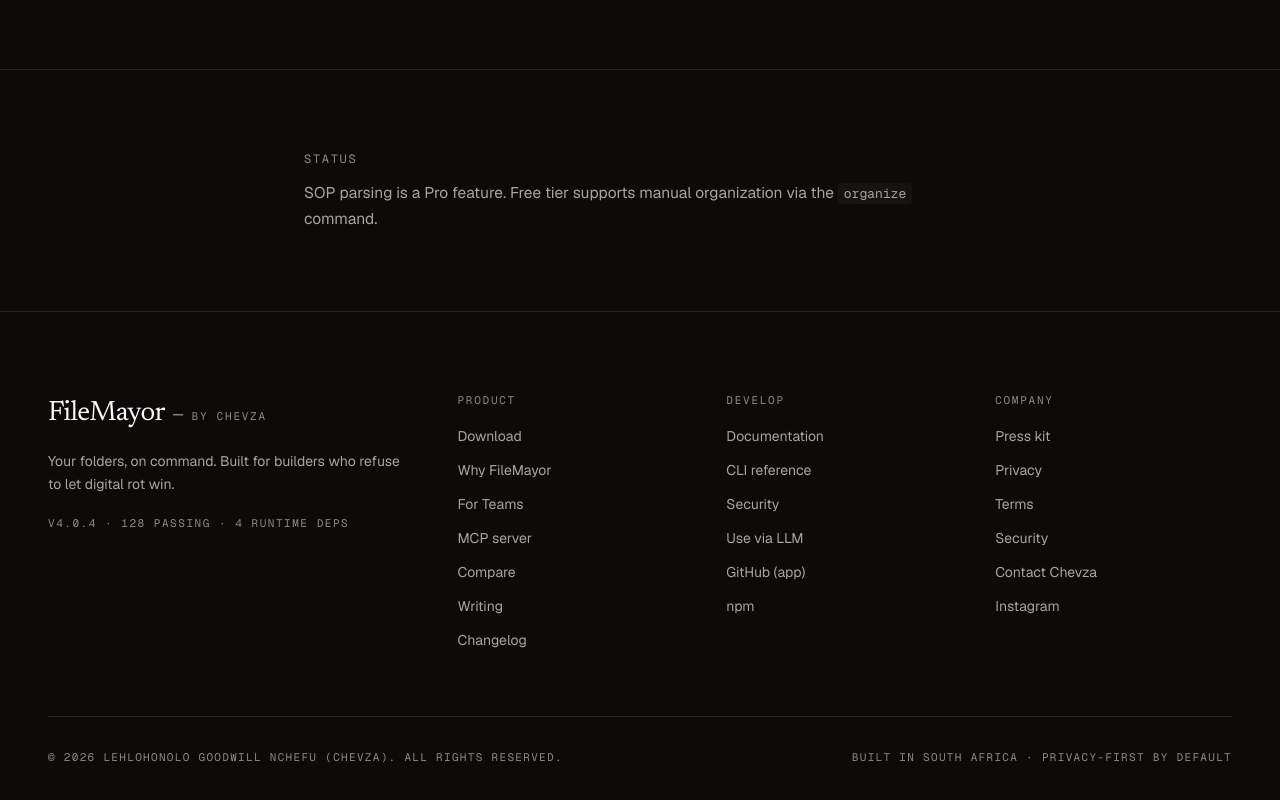
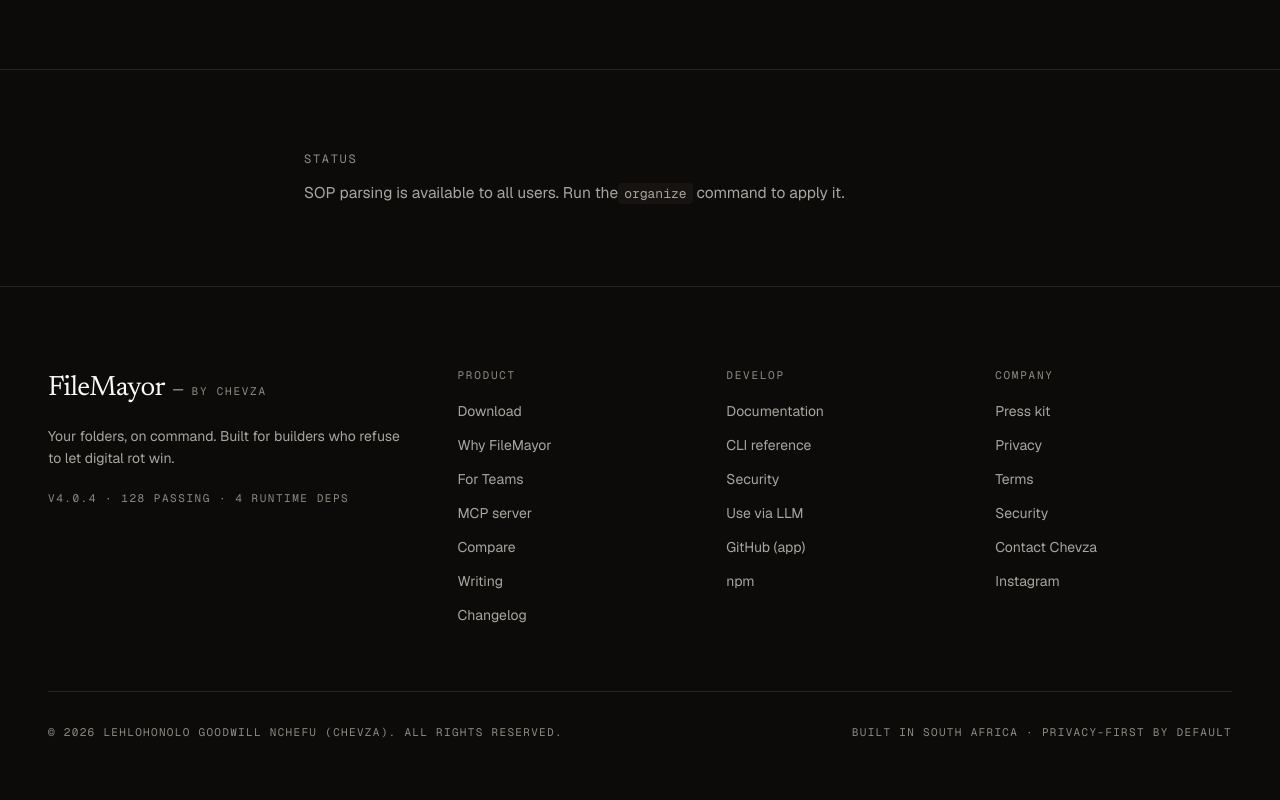
Before and after one commit to Hrypopo/filemayor-landing, a Next.js app: page /docs/sop in a window 1280 px wide. Shown: the part 1755-2555 px from the top of the page. Built offline with nearby package versions, Linux system fonts and the light colour scheme.

Commit message:
Remove remaining 'FileMayor Pro' and Pro-gating language from blog and docs
Watch mode and SOP parsing are free; four stale references still said otherwise.

https://claude.ai/code/session_019hmk98Led1qApfqZ4w52MA

```diff
--- a/app/docs/sop/page.tsx
+++ b/app/docs/sop/page.tsx
@@ -116,8 +116,8 @@ export default function SopPage() {
               Status
             </p>
             <p className="mt-3 text-[15.5px] leading-relaxed text-text-2">
-              SOP parsing is a Pro feature. Free tier supports manual organization via
-              the <code className="rounded bg-surface px-1.5 py-0.5 font-mono text-[13px]">organize</code> command.
+              SOP parsing is available to all users. Run the
+              <code className="rounded bg-surface px-1.5 py-0.5 font-mono text-[13px]">organize</code> command to apply it.
             </p>
           </div>
         </section>
```
